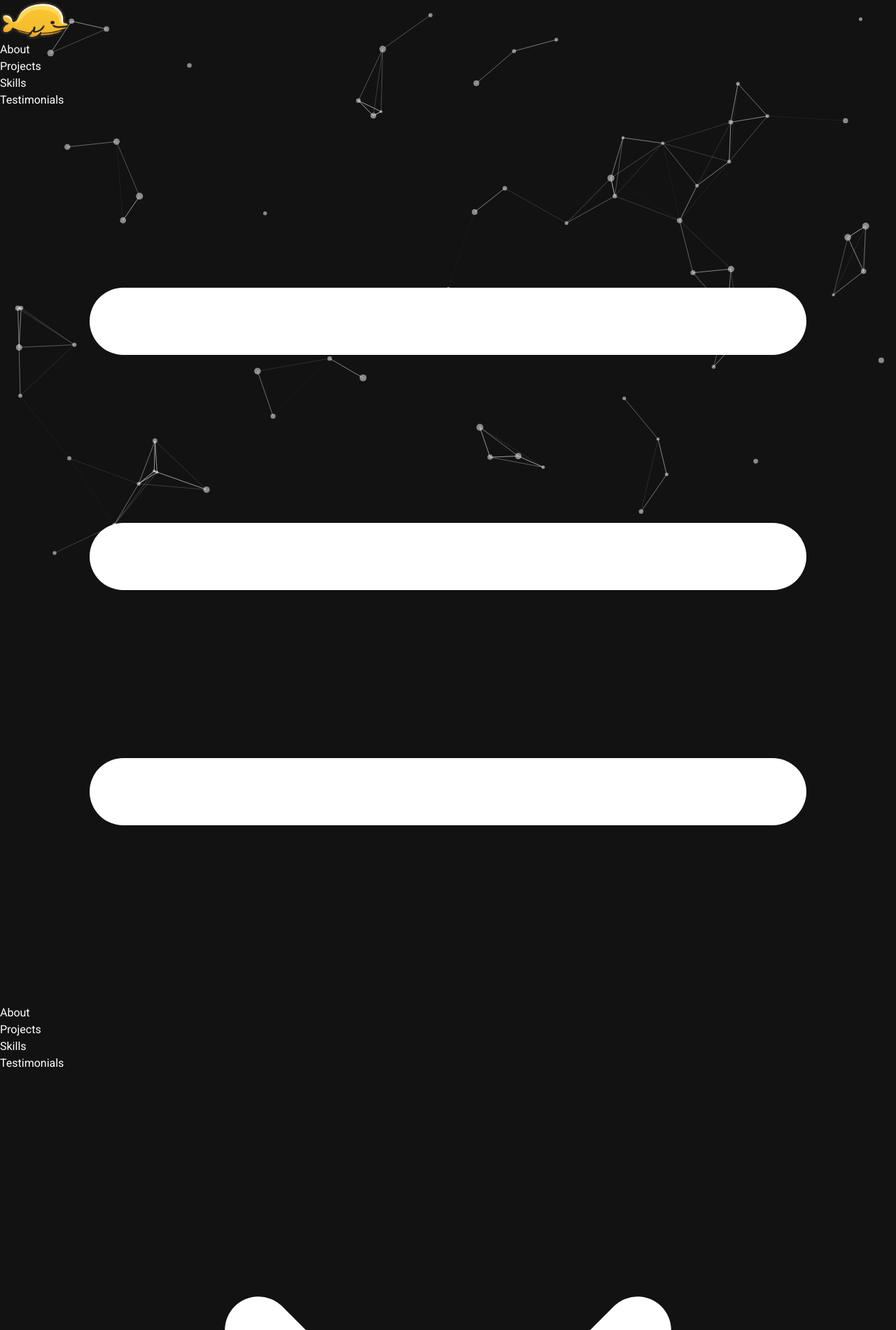
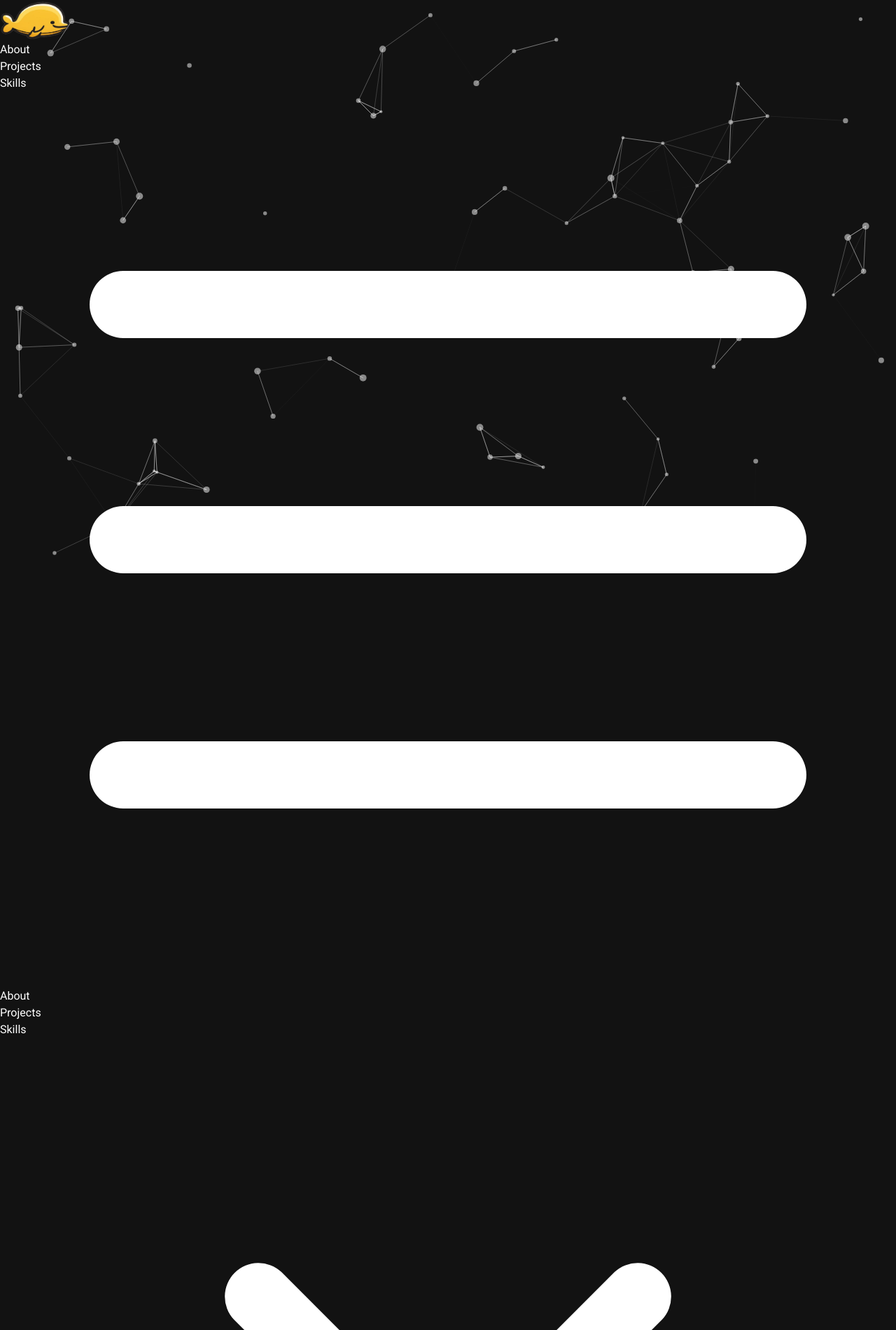
Before and after one commit to R-Whalen/portfolio, a Next.js app: page / in a window 1280 px wide. Shown: the top 1900 px of the page at 70% size. Built offline with nearby package versions, Linux system fonts and the light colour scheme.

Commit message:
reduce scope for testimonials for v1

```diff
--- a/Components/MobileNavBar.tsx
+++ b/Components/MobileNavBar.tsx
@@ -15,7 +15,7 @@ const MobileNavBar = ({ open, closeMenu }: Props) => {
                 <div className='nav-link-mobile'>About</div>
                 <div className='nav-link-mobile'>Projects</div>
                 <div className='nav-link-mobile'>Skills</div>
-                <div className='nav-link-mobile'>Testimonials</div>
+                {/* <div className='nav-link-mobile'>Testimonials</div> */}
             </div>
             <div
                 className='absolute cursor-pointer top-4 right-4 w-4 h-4 text-yellow-400'
--- a/Components/NavBar.tsx
+++ b/Components/NavBar.tsx
@@ -19,7 +19,7 @@ const NavBar = ({ openMenu }: Props) => {
                     <div className='nav-link'>About</div>
                     <div className='nav-link'>Projects</div>
                     <div className='nav-link'>Skills</div>
-                    <div className='nav-link'>Testimonials</div>
+                    {/* <div className='nav-link'>Testimonials</div> */}
                     <div onClick={openMenu}>
                         <Bars3Icon className='absolute right-8 sm:right-4 top-3 w-8 md:hidden h-16 cursor-pointer text-yellow-300' />
                     </div>
```
